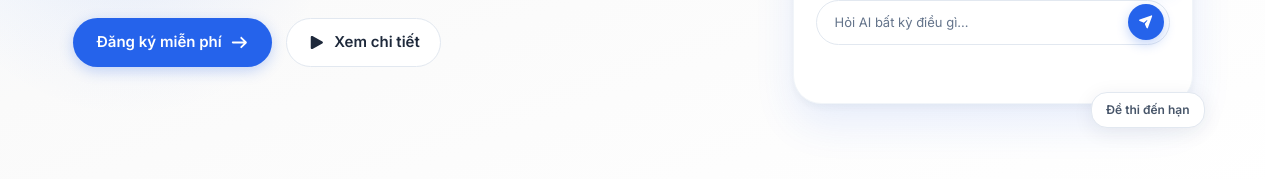
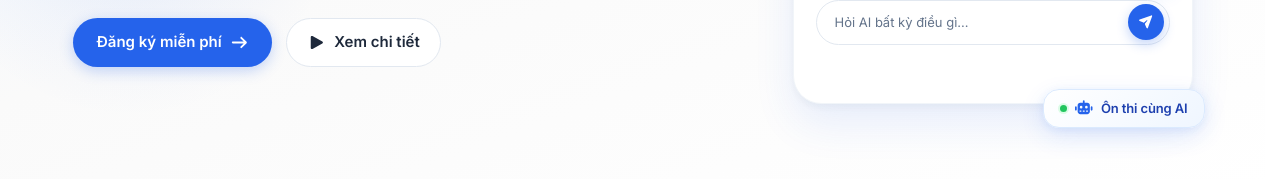
Before and after one commit to TAnhpika/SEHUB, a React (Vite) app in the folder fe/: page / in a window 1280 px wide. Shown: the part 416-595 px from the top of the page. Built offline with nearby package versions, Linux system fonts and the light colour scheme.

Commit message:
feat(fe): enhance LandingPage badge with AI theme and update styling for improved appearance

```diff
--- a/fe/src/features/landing/LandingPage/LandingPage.jsx
+++ b/fe/src/features/landing/LandingPage/LandingPage.jsx
@@ -138,7 +138,11 @@ function LandingPage() {
               </div>
             </div>
 
-            <span className={styles["exam-badge"]}>Đề thi đến hạn</span>
+            <span className={styles["exam-badge"]}>
+              <span className={styles["exam-badge-dot"]} aria-hidden="true" />
+              <FontAwesomeIcon icon={faRobot} />
+              Ôn thi cùng AI
+            </span>
           </div>
         </div>
       </section>
--- a/fe/src/features/landing/LandingPage/LandingPage.module.css
+++ b/fe/src/features/landing/LandingPage/LandingPage.module.css
@@ -166,15 +166,35 @@
   right: 0;
   bottom: 0.5rem;
   z-index: 3;
-  padding: 0.5rem 0.875rem;
-  font-size: 0.75rem;
+  display: inline-flex;
+  align-items: center;
+  gap: 0.5rem;
+  padding: 0.5625rem 1rem;
+  font-size: 0.8125rem;
   font-weight: 600;
-  color: var(--color-text-muted);
-  background: var(--color-surface);
-  border: 1px solid var(--color-border);
+  letter-spacing: -0.01em;
+  color: var(--color-primary-dark);
+  background: linear-gradient(135deg, #ffffff 0%, var(--color-primary-light) 100%);
+  border: 1px solid var(--color-primary-soft);
   border-radius: var(--radius-xl);
-  box-shadow: var(--shadow-md);
+  box-shadow:
+    0 2px 8px rgba(37, 99, 235, 0.08),
+    0 8px 24px rgba(37, 99, 235, 0.12);
   white-space: nowrap;
+}
+
+.exam-badge svg {
+  font-size: 0.875rem;
+  color: var(--color-primary);
+}
+
+.exam-badge-dot {
+  width: 7px;
+  height: 7px;
+  border-radius: var(--radius-full);
+  background: var(--color-success);
+  box-shadow: 0 0 0 2px var(--color-success-bg);
+  flex-shrink: 0;
 }
 
 .chat-card {
```
